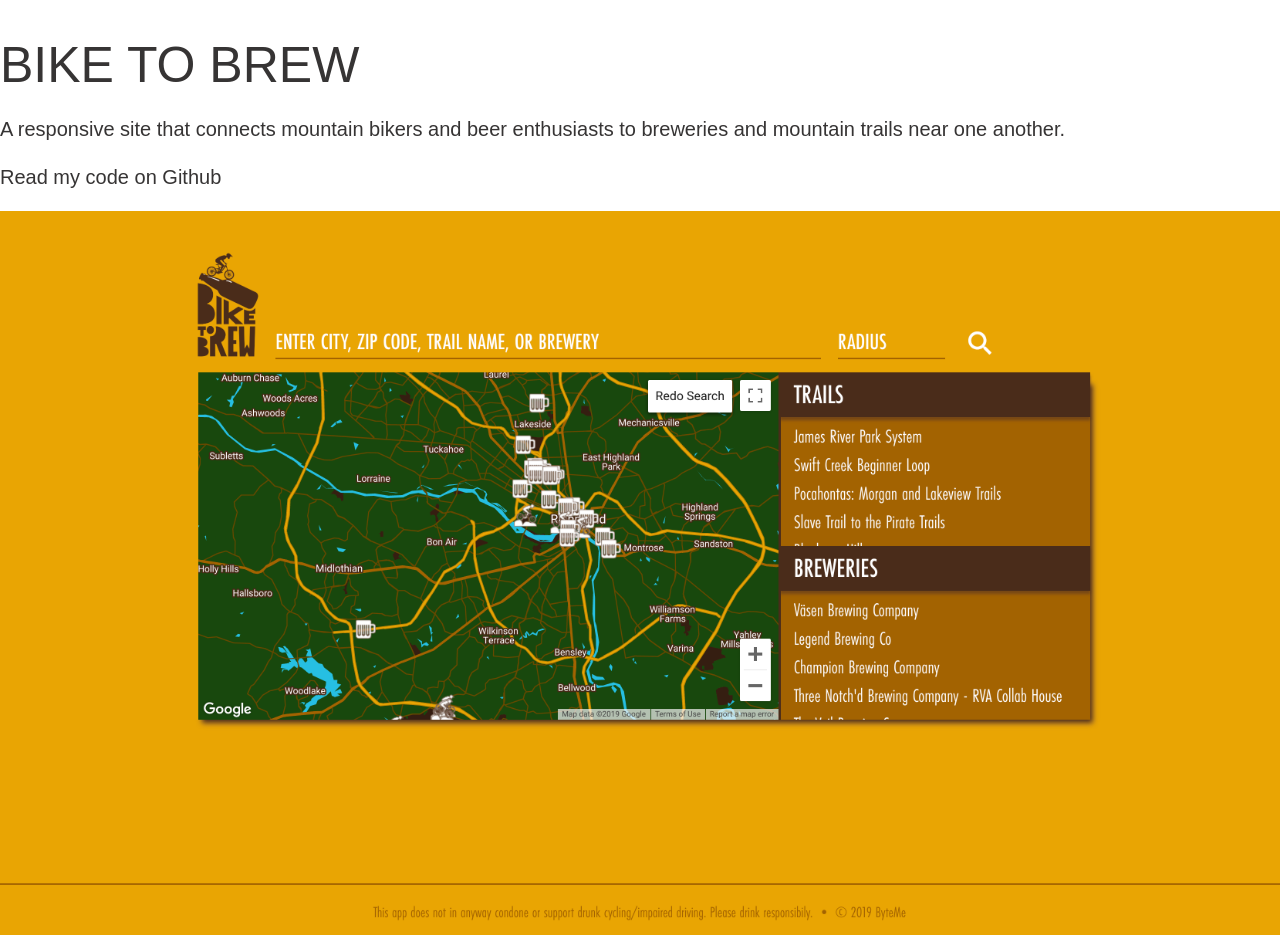
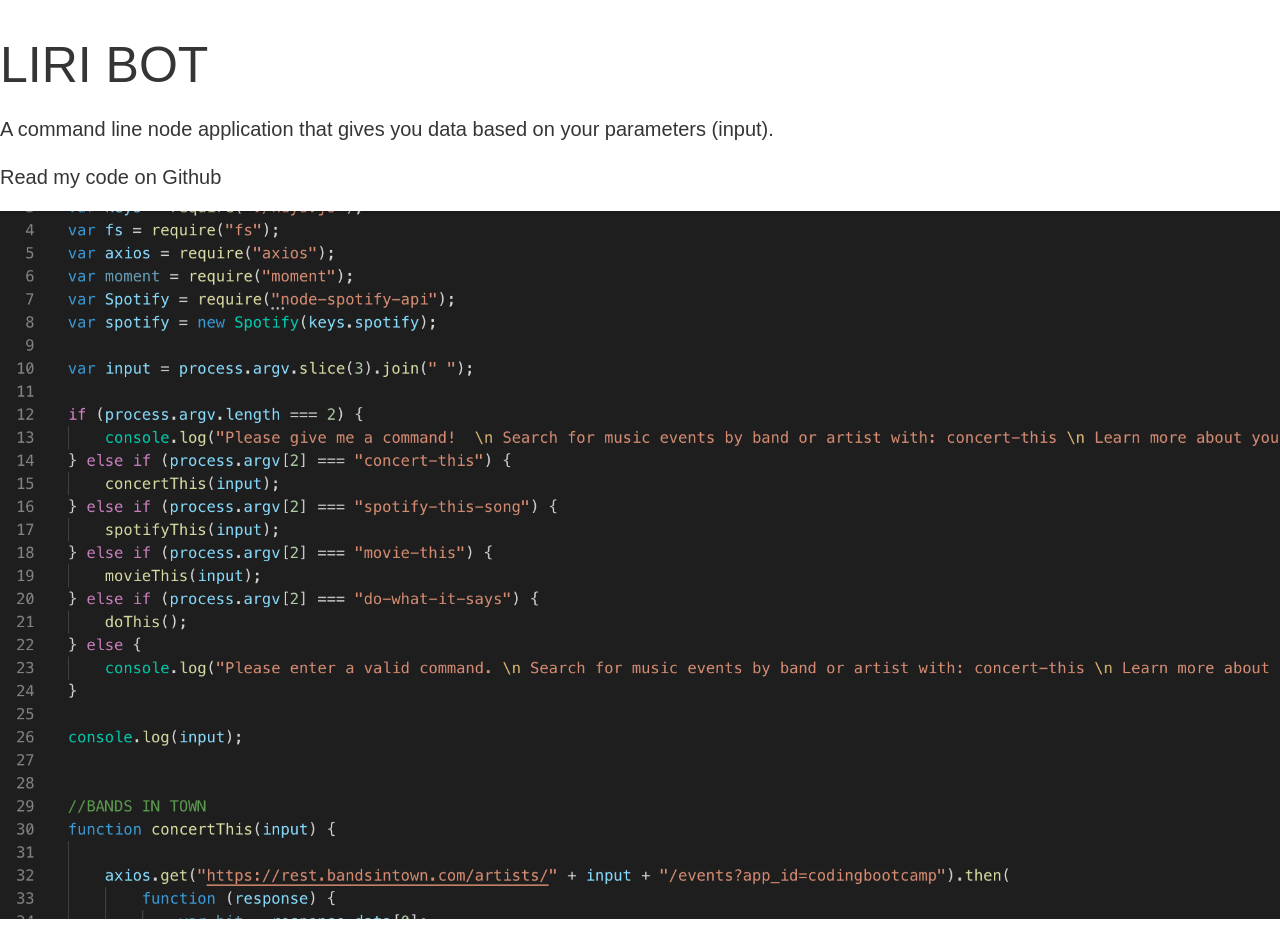
Before and after one commit to camille-the-eel/personal-portfolio, a plain HTML site: page web.html in a window 1280 px wide. Shown: the part 72-1012 px from the top of the page. Drawn offline with nearby package versions, Linux system fonts and the light colour scheme; a web font is replaced by a local one.

Commit message:
adding to web portfolio

```diff
--- a/web.html
+++ b/web.html
@@ -26,6 +26,13 @@
     </div>
 
     <div class="content">
+        <h1 class="project-title">LIRI BOT</h1>
+        <p class="project-descrip">A command line node application that gives you data based on your parameters (input).</p>
+        <p class="project-descrip">Read my code on <a href="https://github.com/camille-the-eel/liri-node-app" class="inline-link"> Github</a></p>
+        <a href="https://github.com/camille-the-eel/liri-node-app">
+        <img src="assets/project4.png" class="projects">
+        </a>
+
         <h1 class="project-title">BIKE TO BREW</h1>
         <p class="project-descrip">A responsive site that connects mountain bikers and beer enthusiasts to breweries and mountain trails near one another.</p>
         <p class="project-descrip">Read my code on <a href="https://github.com/camille-the-eel/ByteMe" class="inline-link"> Github</a></p>
```
Also changed, not shown: assets/project4.png (added).
